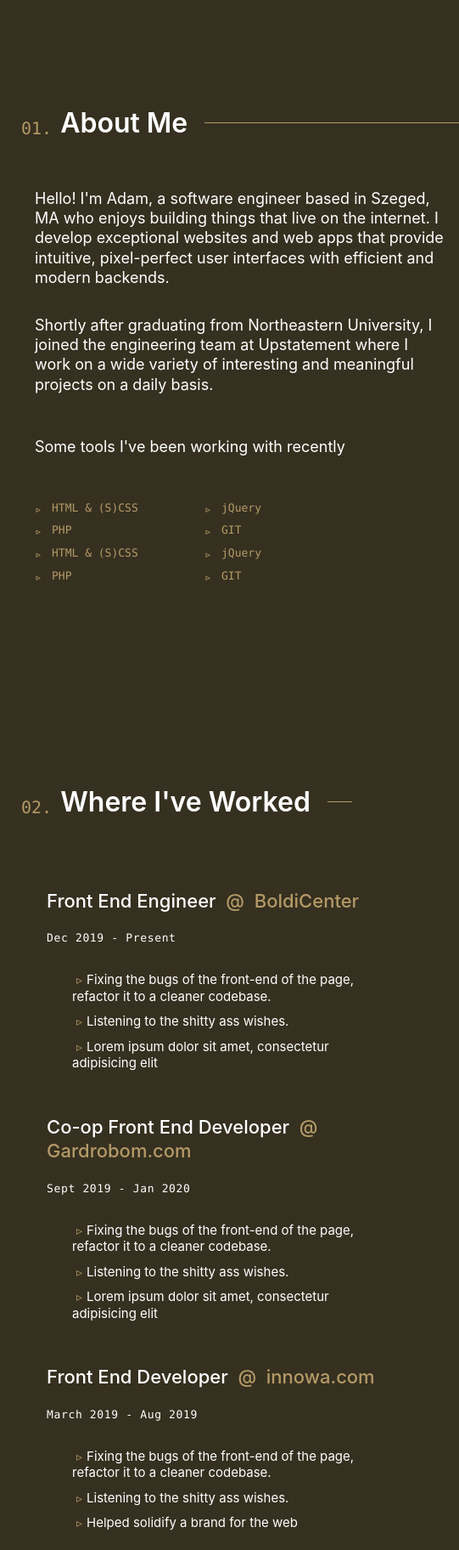
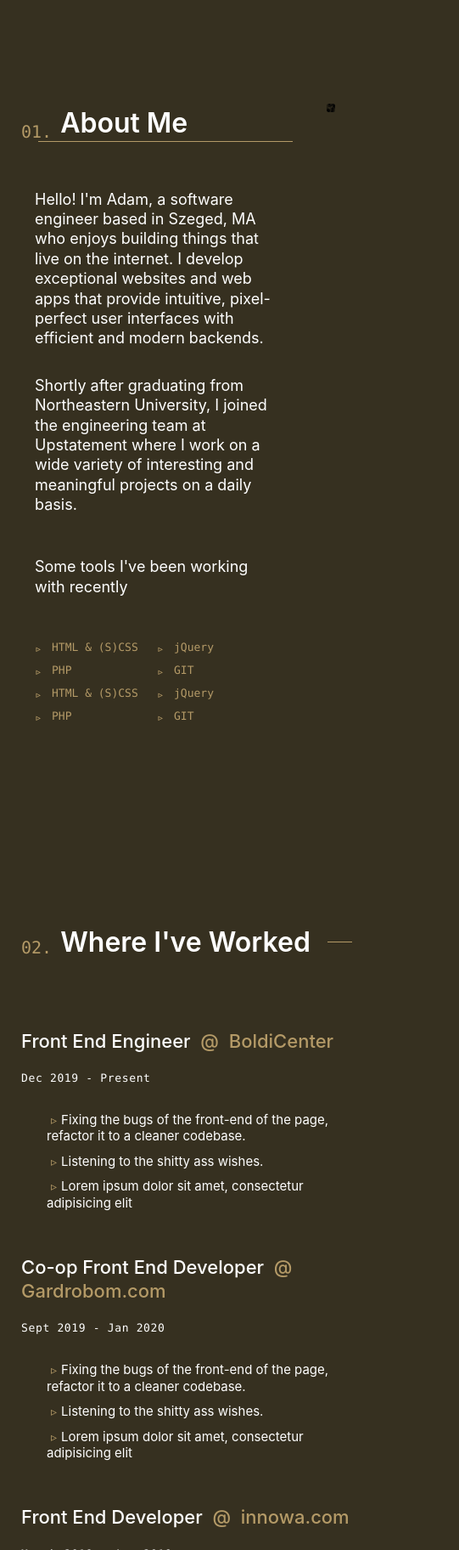
Before and after one commit to adam-torok/adamtorokportfolio, a plain HTML site: page index.html in a window 390 px wide. Shown: the part 1080-2904 px from the top of the page at 85% size, 541 px wide, since content can reach past the window. Drawn offline with Linux system fonts and the light colour scheme.

Commit message:
Add files via upload

```diff
--- a/main.css
+++ b/main.css
@@ -811,12 +811,14 @@ footer{
     padding-left: 30px;
     margin-bottom: 10px;
   }
+  .about__firstHeading{
+    position: inital;
+    display: block;
+  }
   .projects__first_section{
     padding: 100px 0px;
   }
   .projects__featured{
-
-    margin-bottom: 70px;
   }
   .featured{
     padding: 30px 25px 20px;
@@ -832,6 +834,9 @@ footer{
     height: 100%;
     filter: grayscale(100%) contrast(1) brightness(80%);
     grid-column: 1 / -1;
+  }
+  .jobs__introduce{
+    padding-left: 0;
   }
   .about__first p{
     padding: 1rem;
@@ -849,6 +854,7 @@ footer{
     padding-top: 150px;
     min-height: 100vh;
   }
+
   .main{
     padding: 0px 25px;
     padding-top: 0px;
```
